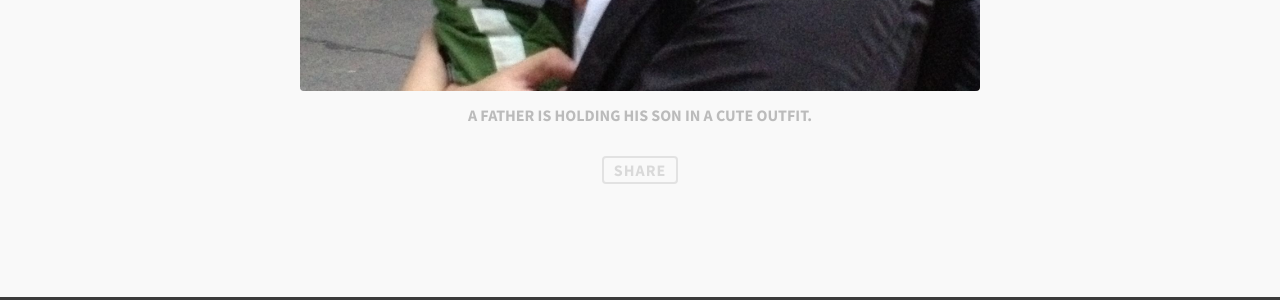
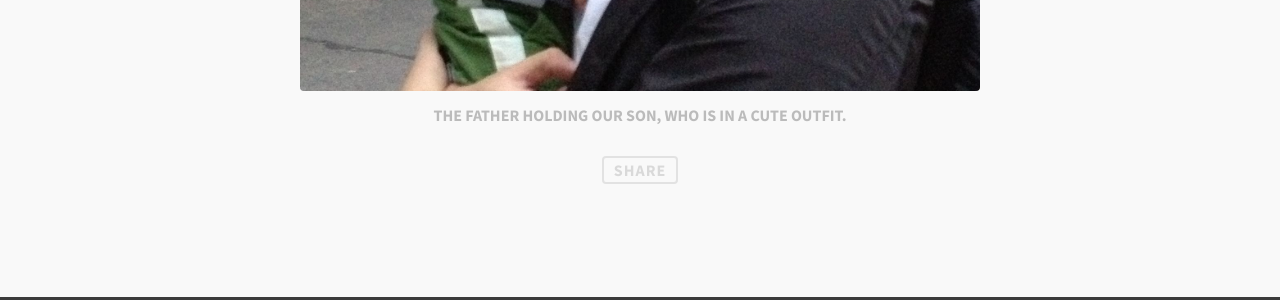
Before and after one commit to jocelynzhu/jocelynzhu.github.io, a Jekyll site: the page built from about.md, in a window 1280 px wide and 900 px high, scrolled down 1789 px. Shown: the part 283-583 px from the top of the window. Built offline with Jekyll 4.4.1, drawn with Linux system fonts in a browser that asks for light colours.

Commit message:
revise the figcaption in the about page
Signed-off-by: Qu Xiaofeng <quxiaofeng.at.polyu@gmail.com>

```diff
--- a/about.md
+++ b/about.md
@@ -23,5 +23,5 @@ image:
 
 <figure>
 	<img src="/images/fatherandson.jpg">
-	<figcaption>A father is holding his son in a cute outfit.</figcaption>
+	<figcaption>The father holding our son, who is in a cute outfit.</figcaption>
 </figure>
```
